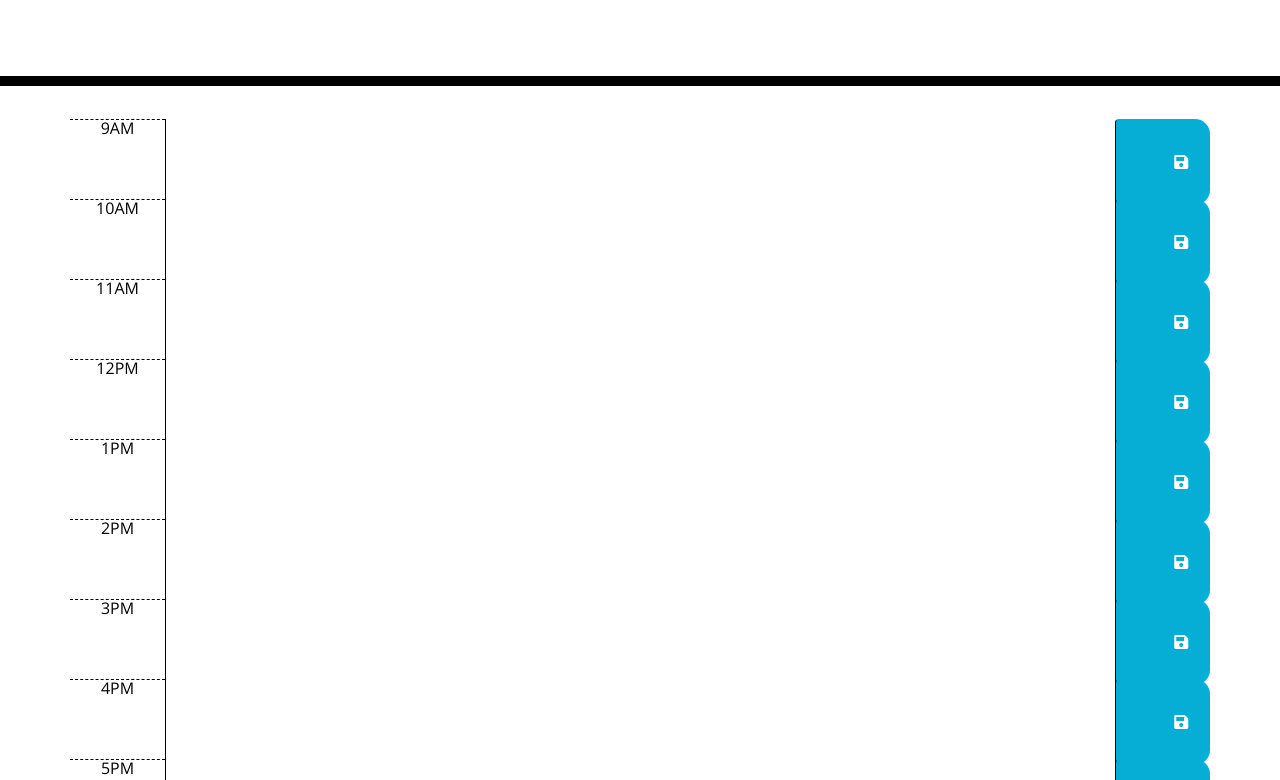
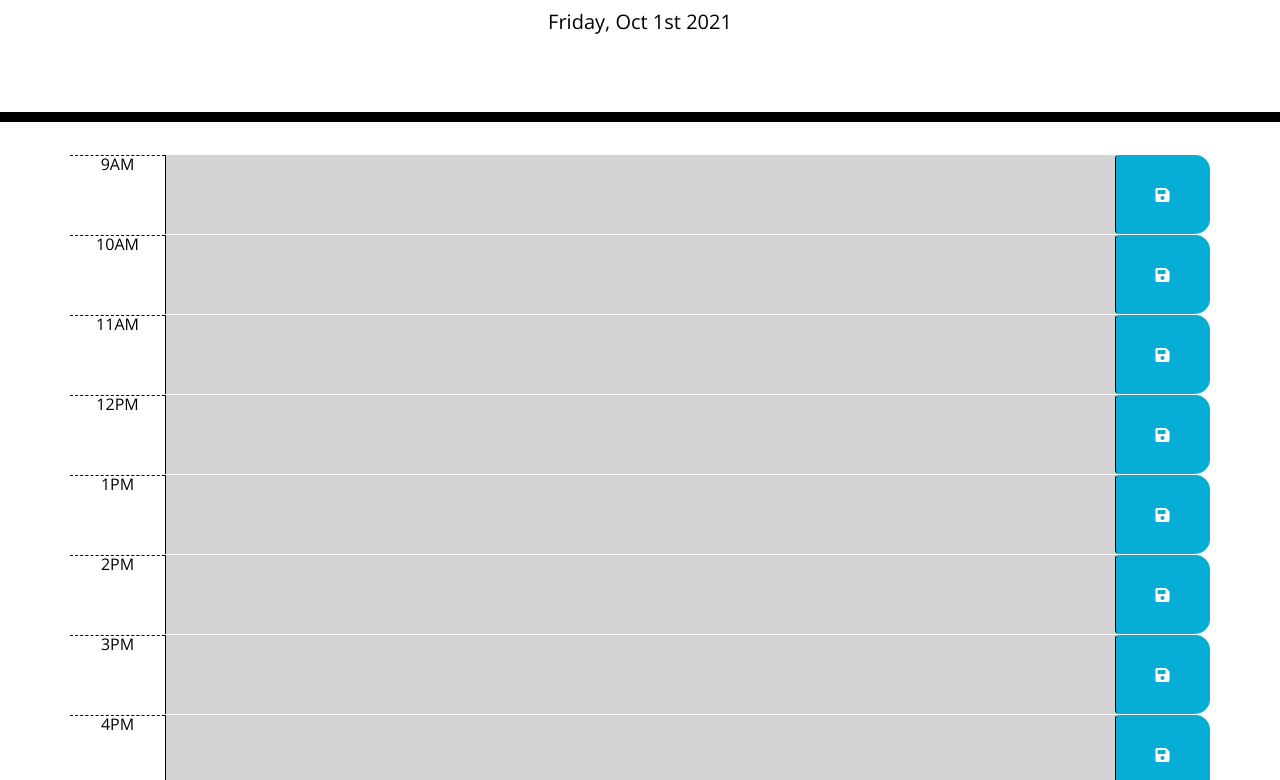
Before and after one commit to jessica9410/WorkDay_Scheduler, a plain HTML site: page index.html in a window 1280 px wide. Shown: the part 182-962 px from the top of the page. Drawn offline with nearby package versions, Linux system fonts and the light colour scheme.

Commit message:
modified and added direct link to site and added screenshot

```diff
--- /dev/null
+++ b/assets/css/style.css
@@ -0,0 +1,92 @@
+    body {
+        font-family: 'Open Sans', sans-serif;
+        font-size: 16px;
+        line-height: 1;
+    }
+
+    textarea {
+        background: transparent;
+        border: none;
+        resize: none;
+        color: #000000;
+        border-left: 1px solid black;
+        padding: 10px;
+    }
+
+    .jumbotron {
+        text-align: center;
+        background-color: transparent;
+        color: black;
+        border-radius: 0;
+        border-bottom: 10px solid black;
+    }
+
+    .description {
+        white-space: pre-wrap;
+    }
+
+    .time-block {
+        text-align: center;
+        border-radius: 15px;
+    }
+
+    .row {
+        white-space: pre-wrap;
+        height: 80px;
+        border-top: 1px solid white;
+    }
+
+    .hour {
+        background-color: #ffffff;
+        color: #000000;
+        border-top: 1px dashed #000000;
+    }
+
+    .past {
+        background-color: #d3d3d3;
+        color: white;
+    }
+
+    .present {
+        background-color: #ff6961;
+        color: white;
+    }
+
+    .future {
+        background-color: #77dd77;
+        color: white;
+    }
+
+    .saveBtn {
+        border-left: 1px solid black;
+        border-top-right-radius: 15px;
+        border-bottom-right-radius: 15px;
+        background-color: #06aed5;
+        color: white;
+    }
+
+    .saveBtn i:hover {
+        font-size: 20px;
+        transition: all 0.3s ease-in-out;
+    }
+    /* This will be applied on any screen 768px and below @media screen and (max-width: 768px)*/
+
+    @media screen and (max-width: 768px),
+    screen and (max-width: 575px) {
+        .row {
+            height: auto;
+            margin-top: 20px;
+        }
+        .hour {
+            padding-right: 17%;
+        }
+        .saveBtn {
+            border: 0;
+            border-radius: 0.25rem;
+            height: 50px;
+        }
+        textarea {
+            min-height: 85px;
+            border: 0;
+        }
+    }
--- /dev/null
+++ b/assets/js/script.js
@@ -0,0 +1,54 @@
+// Display today's day and date
+var todayDate = moment().format("dddd, MMM Do YYYY");
+$("#currentDay").html(todayDate);
+
+$(document).ready(function() {
+    // saveBtn click listener
+    $(".saveBtn").on("click", function() {
+        // Get nearby values of the description in JQuery
+        var text = $(this).siblings(".description").val();
+        var time = $(this).parent().attr("id");
+
+        // Save text in local storage
+        localStorage.setItem(time, text);
+    })
+
+    function timeTracker() {
+        //get current number of hours.
+        var timeNow = moment().hour();
+
+        // loop over time blocks
+        $(".time-block").each(function() {
+            var blockTime = parseInt($(this).attr("id").split("hour")[1]);
+
+            // To check the time and add the classes for background indicators
+            if (blockTime < timeNow) {
+                $(this).removeClass("future");
+                $(this).removeClass("present");
+                $(this).addClass("past");
+            } else if (blockTime === timeNow) {
+                $(this).removeClass("past");
+                $(this).removeClass("future");
+                $(this).addClass("present");
+            } else {
+                $(this).removeClass("present");
+                $(this).removeClass("past");
+                $(this).addClass("future");
+            }
+        })
+    }
+
+    // Get item from local storage if any
+
+    $("#hour9 .description").val(localStorage.getItem("hour9"));
+    $("#hour10 .description").val(localStorage.getItem("hour10"));
+    $("#hour11 .description").val(localStorage.getItem("hour11"));
+    $("#hour12 .description").val(localStorage.getItem("hour12"));
+    $("#hour13 .description").val(localStorage.getItem("hour13"));
+    $("#hour14 .description").val(localStorage.getItem("hour14"));
+    $("#hour15 .description").val(localStorage.getItem("hour15"));
+    $("#hour16 .description").val(localStorage.getItem("hour16"));
+    $("#hour17 .description").val(localStorage.getItem("hour17"));
+
+    timeTracker();
+})
--- a/assets/style.css
+++ /dev/null
@@ -1,71 +0,0 @@
-body {
-    font-family: 'Open Sans', sans-serif;
-    font-size: 16px;
-    line-height: 1;
-}
-
-textarea {
-    background: transparent;
-    border: none;
-    resize: none;
-    color: #000000;
-    border-left: 1px solid black;
-    padding: 10px;
-}
-
-.jumbotron {
-    text-align: center;
-    background-color: transparent;
-    color: black;
-    border-radius: 0;
-    border-bottom: 10px solid black;
-}
-
-.description {
-    white-space: pre-wrap;
-}
-
-.time-block {
-    text-align: center;
-    border-radius: 15px;
-}
-
-.row {
-    white-space: pre-wrap;
-    height: 80px;
-    border-top: 1px solid white;
-}
-
-.hour {
-    background-color: #ffffff;
-    color: #000000;
-    border-top: 1px dashed #000000;
-}
-
-.past {
-    background-color: #d3d3d3;
-    color: white;
-}
-
-.present {
-    background-color: #ff6961;
-    color: white;
-}
-
-.future {
-    background-color: #77dd77;
-    color: white;
-}
-
-.saveBtn {
-    border-left: 1px solid black;
-    border-top-right-radius: 15px;
-    border-bottom-right-radius: 15px;
-    background-color: #06aed5;
-    color: white;
-}
-
-.saveBtn i:hover {
-    font-size: 20px;
-    transition: all 0.3s ease-in-out;
-}
--- a/index.html
+++ b/index.html
@@ -5,10 +5,15 @@
     <meta charset="UTF-8" />
     <meta name="viewport" content="width=device-width, initial-scale=1.0" />
     <meta http-equiv="X-UA-Compatible" content="ie=edge" />
+
     <link rel="stylesheet" href="https://stackpath.bootstrapcdn.com/bootstrap/4.3.1/css/bootstrap.min.css" />
+
     <link rel="stylesheet" href="https://use.fontawesome.com/releases/v5.8.1/css/all.css" integrity="sha384-50oBUHEmvpQ+1lW4y57PTFmhCaXp0ML5d60M1M7uH2+nqUivzIebhndOJK28anvf" crossorigin="anonymous" />
+
     <link href="https://fonts.googleapis.com/css?family=Open+Sans&display=swap" rel="stylesheet" />
-    <link rel="stylesheet" href="./assets/style.css" />
+
+    <link rel="stylesheet" href="./assets/css/style.css" />
+
     <title>Work Day Scheduler</title>
 </head>
 
@@ -23,70 +28,62 @@
         <div id="hour-9" class="row time-block">
             <div class="col-md-1 hour">9AM</div>
             <textarea class="col-md-10 description"></textarea>
-            <button class="btn saveBtn col-md-1">
-          <i class="fas fa-save"> </i>
-        </button>
+            <button class="btn saveBtn col-md-1"><i class="fas fa-save"></i></button>
         </div>
+
         <div id="hour-10" class="row time-block">
             <div class="col-md-1 hour">10AM</div>
             <textarea class="col-md-10 description"></textarea>
-            <button class="btn saveBtn col-md-1">
-          <i class="fas fa-save"> </i>
-        </button>
+            <button class="btn saveBtn col-md-1"><i class="fas fa-save"></i></button>
         </div>
+
         <div id="hour-11" class="row time-block">
             <div class="col-md-1 hour">11AM</div>
             <textarea class="col-md-10 description"></textarea>
-            <button class="btn saveBtn col-md-1">
-          <i class="fas fa-save"> </i>
-        </button>
+            <button class="btn saveBtn col-md-1"><i class="fas fa-save"></i></button>
         </div>
+
         <div id="hour-12" class="row time-block">
             <div class="col-md-1 hour">12PM</div>
             <textarea class="col-md-10 description"></textarea>
-            <button class="btn saveBtn col-md-1">
-          <i class="fas fa-save"> </i>
-        </button>
+            <button class="btn saveBtn col-md-1"><i class="fas fa-save"></i></button>
         </div>
+
         <div id="hour-13" class="row time-block">
             <div class="col-md-1 hour">1PM</div>
             <textarea class="col-md-10 description"></textarea>
-            <button class="btn saveBtn col-md-1">
-          <i class="fas fa-save"> </i>
-        </button>
+            <button class="btn saveBtn col-md-1"><i class="fas fa-save"></i></button>
         </div>
+
         <div id="hour-14" class="row time-block">
             <div class="col-md-1 hour">2PM</div>
             <textarea class="col-md-10 description"></textarea>
-            <button class="btn saveBtn col-md-1">
-          <i class="fas fa-save"> </i>
-        </button>
+            <button class="btn saveBtn col-md-1"><i class="fas fa-save"></i></button>
         </div>
+
+
         <div id="hour-15" class="row time-block">
             <div class="col-md-1 hour">3PM</div>
             <textarea class="col-md-10 description"></textarea>
-            <button class="btn saveBtn col-md-1">
-          <i class="fas fa-save"> </i>
-        </button>
+            <button class="btn saveBtn col-md-1"><i class="fas fa-save"></i></button>
         </div>
+
         <div id="hour-16" class="row time-block">
             <div class="col-md-1 hour">4PM</div>
             <textarea class="col-md-10 description"></textarea>
-            <button class="btn saveBtn col-md-1">
-          <i class="fas fa-save"> </i>
-        </button>
+            <button class="btn saveBtn col-md-1"><i class="fas fa-save"></i></button>
         </div>
+
+
         <div id="hour-17" class="row time-block">
             <div class="col-md-1 hour">5PM</div>
             <textarea class="col-md-10 description"></textarea>
-            <button class="btn saveBtn col-md-1">
-          <i class="fas fa-save"> </i>
-        </button>
+            <button class="btn saveBtn col-md-1"><i class="fas fa-save"></i></button>
         </div>
-    </div>
-    <script src="https://cdnjs.cloudflare.com/ajax/libs/jquery/3.2.1/jquery.min.js"></script>
-    <script src="https://cdnjs.cloudflare.com/ajax/libs/moment.js/2.24.0/moment.min.js"></script>
-    <script src="./assets/script.js"></script>
+
+        <script src="https://code.jquery.com/jquery-3.4.1.min.js"></script>
+        <script src="https://cdnjs.cloudflare.com/ajax/libs/moment.js/2.24.0/moment.min.js"></script>
+        <script src="./assets/js/script.js"></script>
 </body>
 
 </html>
--- a/style.css
+++ /dev/null
@@ -1,71 +0,0 @@
-body {
-  font-family: 'Open Sans', sans-serif;
-  font-size: 16px;
-  line-height: 1;
-}
-
-textarea {
-  background: transparent;
-  border: none;
-  resize: none;
-  color: #000000;
-  border-left: 1px solid black;
-  padding: 10px;
-}
-
-.jumbotron {
-  text-align: center;
-  background-color: transparent;
-  color: black;
-  border-radius: 0;
-  border-bottom: 10px solid black;
-}
-
-.description {
-  white-space: pre-wrap;
-}
-
-.time-block {
-  text-align: center;
-  border-radius: 15px;
-}
-
-.row {
-  white-space: pre-wrap;
-  height: 80px;
-  border-top: 1px solid white;
-}
-
-.hour {
-  background-color: #ffffff;
-  color: #000000;
-  border-top: 1px dashed #000000;
-}
-
-.past {
-  background-color: #d3d3d3;
-  color: white;
-}
-
-.present {
-  background-color: #ff6961;
-  color: white;
-}
-
-.future {
-  background-color: #77dd77;
-  color: white;
-}
-
-.saveBtn {
-  border-left: 1px solid black;
-  border-top-right-radius: 15px;
-  border-bottom-right-radius: 15px;
-  background-color: #06aed5;
-  color: white;
-}
-
-.saveBtn i:hover {
-  font-size: 20px;
-  transition: all 0.3s ease-in-out;
-}
```
Also changed, not shown: assets/script.js (deleted), 1 other file.
